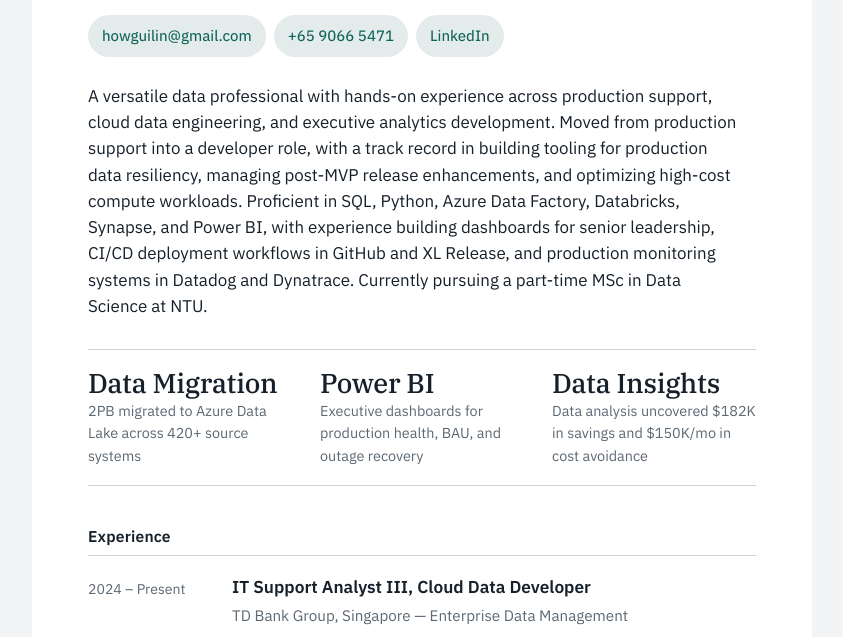
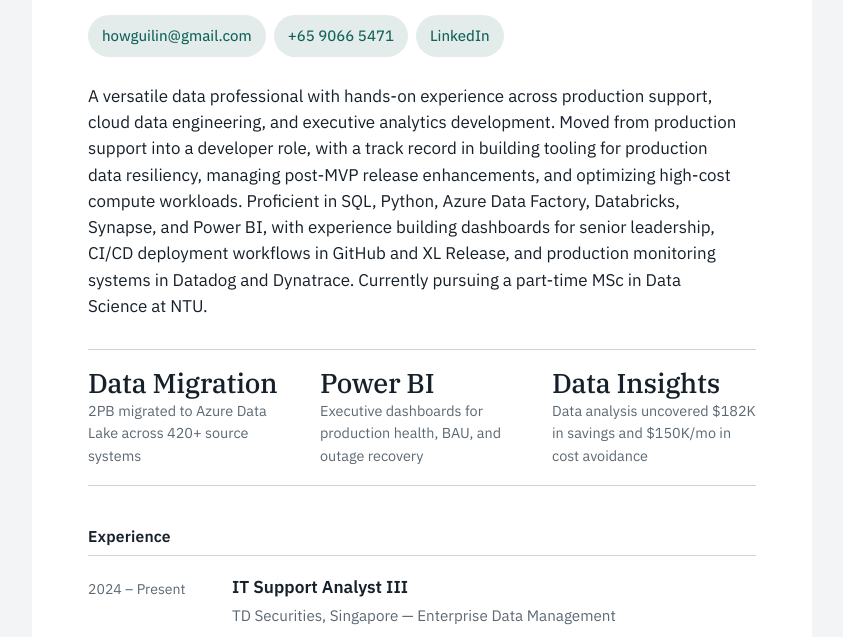
Before and after one commit to howguilin/howguilin.github.io, a plain HTML site: page index.html in a window 1280 px wide. Shown: the part 145-782 px from the top of the page, without its empty margins (218-1061 px from the left). Drawn offline with Linux system fonts and the light colour scheme.

Commit message:
Revise job title and organization in experience section
Updated job title and organization for current role.

```diff
--- a/index.html
+++ b/index.html
@@ -323,8 +323,8 @@
 
     <article class="job">
       <p class="when">2024 – Present</p>
-      <h3>IT Support Analyst III, Cloud Data Developer</h3>
-      <p class="org">TD Bank Group, Singapore — Enterprise Data Management</p>
+      <h3>IT Support Analyst III</h3>
+      <p class="org">TD Securities, Singapore — Enterprise Data Management</p>
       <ul class="points">
         <li>Moved from cloud data production support into a developer role on a
             strategic enterprise data platform, taking on database change
```
